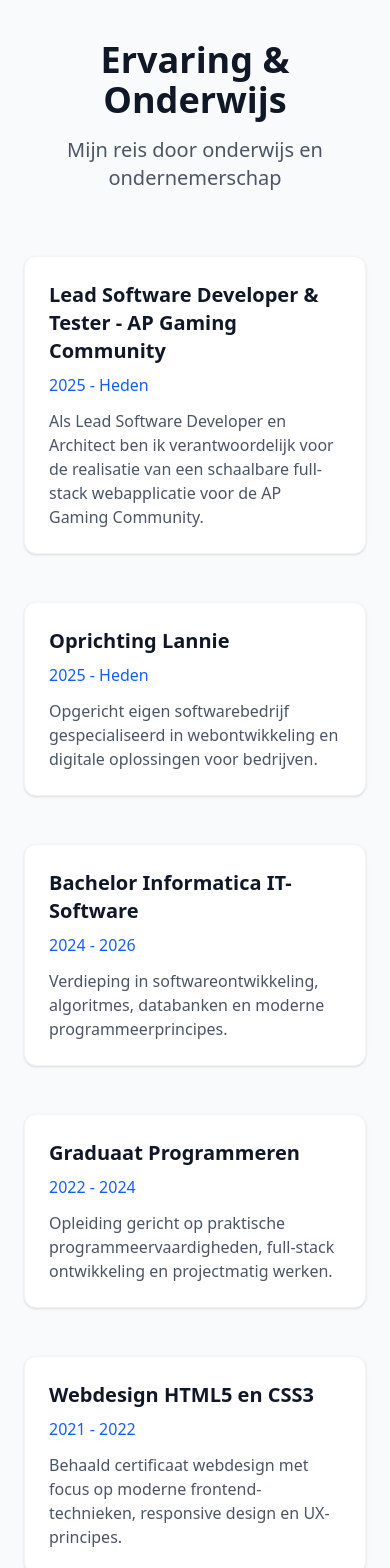
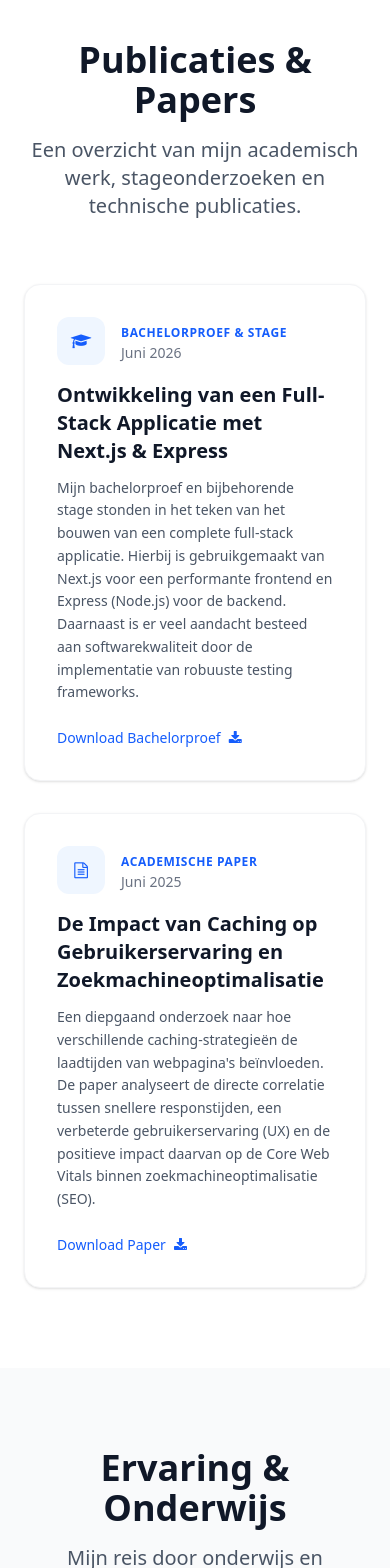
Before and after one commit to MilanMareels/Portfolio, a React (Vite) app: page / in a window 390 px wide. Shown: the part 8120-9688 px from the top of the page. Built offline with nearby package versions, Linux system fonts and the light colour scheme; no server answers.

Commit message:
added paper en bachelor proef

```diff
--- a/src/App.tsx
+++ b/src/App.tsx
@@ -6,6 +6,7 @@ import Footer from "./components/Footer";
 import Header from "./components/Header";
 import Hero from "./components/Hero";
 import Projects from "./components/Projects";
+import Publications from "./components/Publications";
 import Skills from "./components/Skills";
 
 function App() {
@@ -23,6 +24,8 @@ function App() {
 
       <Projects />
 
+      <Publications />
+
       <Experience />
 
       <Contact />
--- a/src/components/Experience.tsx
+++ b/src/components/Experience.tsx
@@ -3,7 +3,8 @@ const Experience = () => {
     {
       title: "Lead Software Developer & Tester - AP Gaming Community",
       period: "2025 - Heden",
-      description: "Als Lead Software Developer en Architect ben ik verantwoordelijk voor de realisatie van een schaalbare full-stack webapplicatie voor de AP Gaming Community.",
+      description:
+        "Als Lead Software Developer en Tester ben ik verantwoordelijk voor de realisatie van een schaalbare full-stack webapplicatie voor de AP Gaming Community.",
       align: "right",
     },
     {
@@ -27,7 +28,7 @@ const Experience = () => {
     {
       title: "Webdesign HTML5 en CSS3",
       period: "2021 - 2022",
-      description: "Behaald certificaat webdesign met focus op moderne frontend-technieken, responsive design en UX-principes.",
+      description: "Behaald diploma webdesign met focus op moderne frontend-technieken, responsive design en UX-principes.",
       align: "right",
     },
     {
--- a/src/components/Header.tsx
+++ b/src/components/Header.tsx
@@ -24,6 +24,9 @@ const Header = () => {
             </a>
             <a href="#experience" className="text-gray-700 hover:text-blue-600 transition-colors cursor-pointer">
               Ervaring
+            </a>
+            <a href="#publicaties" className="text-gray-700 hover:text-blue-600 transition-colors cursor-pointer">
+              Publicaties
             </a>
             <a href="#contact" className="text-gray-700 hover:text-blue-600 transition-colors cursor-pointer">
               Contact
@@ -53,6 +56,9 @@ const Header = () => {
             <a href="#experience" className="block text-gray-700 hover:text-blue-600 transition-colors cursor-pointer">
               Ervaring
             </a>
+            <a href="#publicaties" className="block text-gray-700 hover:text-blue-600 transition-colors cursor-pointer">
+              Publicaties
+            </a>
             <a href="#contact" className="block text-gray-700 hover:text-blue-600 transition-colors cursor-pointer">
               Contact
             </a>
--- /dev/null
+++ b/src/components/Publications.tsx
@@ -0,0 +1,75 @@
+const Publications = () => {
+  const publicationsList = [
+    {
+      title: "Ontwikkeling van een Full-Stack Applicatie met Next.js & Express",
+      type: "Bachelorproef & Stage",
+      date: "Juni 2026",
+      description:
+        "Mijn bachelorproef en bijbehorende stage stonden in het teken van het bouwen van een complete full-stack applicatie. Hierbij is gebruikgemaakt van Next.js voor een performante frontend en Express (Node.js) voor de backend. Daarnaast is er veel aandacht besteed aan softwarekwaliteit door de implementatie van robuuste testing frameworks.",
+      icon: "fa fa-graduation-cap",
+      link: "/Bachelorproef_Milan_Mareels 25-26 SOF.pdf",
+      linkText: "Download Bachelorproef",
+      isDownload: true,
+    },
+    {
+      title: "De Impact van Caching op Gebruikerservaring en Zoekmachineoptimalisatie",
+      type: "Academische Paper",
+      date: "Juni 2025",
+      description:
+        "Een diepgaand onderzoek naar hoe verschillende caching-strategieën de laadtijden van webpagina's beïnvloeden. De paper analyseert de directe correlatie tussen snellere responstijden, een verbeterde gebruikerservaring (UX) en de positieve impact daarvan op de Core Web Vitals binnen zoekmachineoptimalisatie (SEO).",
+      icon: "fa fa-file-text-o",
+      link: "/Paper_de_impact_van_caching_op_gebruikerservaring_en_zoekmachineoptimalisatie_Milan_Mareels.pdf",
+      linkText: "Download Paper",
+      isDownload: true,
+    },
+  ];
+
+  return (
+    <section id="publicaties" className="py-20 bg-white">
+      <div className="max-w-7xl mx-auto px-6">
+        <div className="text-center mb-16">
+          <h2 className="text-4xl font-bold text-gray-900 mb-4">Publicaties & Papers</h2>
+          <p className="text-xl text-gray-600 max-w-3xl mx-auto">
+            Een overzicht van mijn academisch werk, stageonderzoeken en technische publicaties.
+          </p>
+        </div>
+
+        <div className="grid md:grid-cols-2 gap-8 max-w-4xl mx-auto">
+          {publicationsList.map((pub, index) => (
+            <div
+              key={index}
+              className="bg-white p-8 rounded-2xl shadow-sm border border-gray-100 hover:shadow-md transition-shadow duration-300 flex flex-col h-full"
+            >
+              <div className="flex items-center gap-4 mb-4">
+                <div className="w-12 h-12 bg-blue-50 rounded-xl flex items-center justify-center text-blue-600">
+                  <i className={`${pub.icon} text-xl`} />
+                </div>
+                <div>
+                  <span className="text-xs font-bold uppercase tracking-wider text-blue-600">{pub.type}</span>
+                  <div className="text-sm text-gray-500">{pub.date}</div>
+                </div>
+              </div>
+
+              <h3 className="text-xl font-bold text-gray-900 mb-3">{pub.title}</h3>
+
+              <p className="text-gray-600 text-sm leading-relaxed mb-6 flex-grow">{pub.description}</p>
+
+              {pub.link && (
+                <a
+                  href={pub.link}
+                  download={pub.isDownload}
+                  className="inline-flex items-center text-blue-600 hover:text-blue-800 font-medium text-sm transition-colors mt-auto group"
+                >
+                  {pub.linkText}
+                  <i className="fa fa-download ml-2 text-xs group-hover:translate-y-0.5 transition-transform" />
+                </a>
+              )}
+            </div>
+          ))}
+        </div>
+      </div>
+    </section>
+  );
+};
+
+export default Publications;
```
Also changed, not shown: src/components/Contact.tsx (+9 -3 lines), 2 other files (tests, documents, lock files or other folders).
